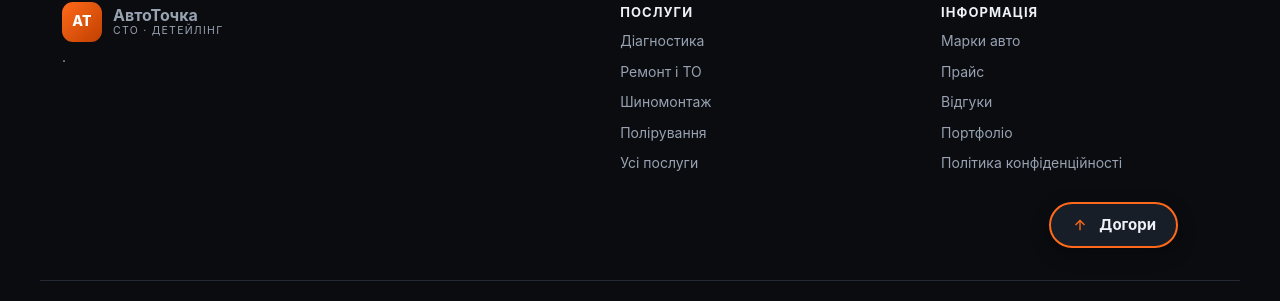
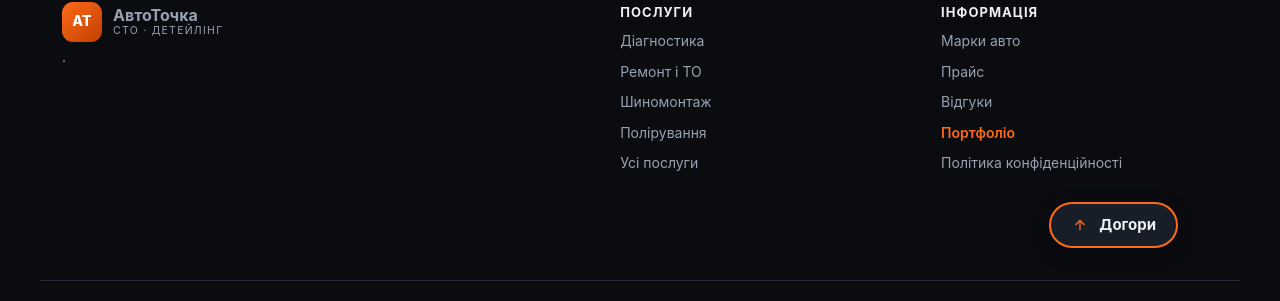
Before and after one commit to osillyt-web/sto-demo, a Python web app: template templates/index.html in a window 1280 px wide. Shown: the part 5871-6172 px from the top of the page. Run offline with Jinja, Linux system fonts and the light colour scheme; the template is opened without the code that fills it, so the values that code supplies are empty.

Commit message:
Головна: посилання на портфоліо в підвалі виділене постійно
- раніше оранжевий колір був лише при наведенні; тепер «Портфоліо»
  в колонці «Інформація» акцентне завжди (клас foot-link-accent)
- решта посилань підвалу лишилися сірими: виділення одне
- тести: 205 PASS (+1 перевірка класу в підвалі)
- W3C Nu: 20 сторінок 0/0; axe: 18 прогонів, 0 порушень

```diff
--- a/static/style.css
+++ b/static/style.css
@@ -426,6 +426,9 @@ textarea{resize:vertical}
 .foot-inner > div{display:grid;gap:8px;font-size:14px;color:var(--muted);align-content:start}
 .foot-inner > div > b{color:var(--text);font-size:13px;text-transform:uppercase;letter-spacing:.08em}
 .foot-inner a:hover{color:var(--accent)}
+/* Портфоліо виділене постійно: це вхід у наші роботи, а не пункт послуг СТО */
+.foot-inner a.foot-link-accent{color:var(--accent);font-weight:600}
+.foot-inner a.foot-link-accent:hover{text-decoration:underline}
 .foot-bottom{display:flex;justify-content:space-between;gap:16px;font-size:12.5px;color:var(--muted);
   border-top:1px solid var(--line);margin-top:32px;padding-top:18px}
 
--- a/templates/index.html
+++ b/templates/index.html
@@ -440,7 +440,7 @@
       <a href="/brands">Марки авто</a>
       <a href="#prices">Прайс</a>
       <a href="#reviews">Відгуки</a>
-      <a href="/cases">Портфоліо</a>
+      <a class="foot-link-accent" href="/cases">Портфоліо</a>
       <a href="/privacy">Політика конфіденційності</a>
     </div>
   </div>
--- a/test_flow.py
+++ b/test_flow.py
@@ -724,6 +724,9 @@ check("тарифи: є порівняння з WordPress", 'id="vs-wp"' in pr a
 check("тарифи: у порівнянні п'ять рядків", pr.count('<th scope="row">') == 5, pr.count('<th scope="row">'))
 check("тарифи: джерело даних про уразливості вказано",
       "Patchstack" in pr and "Wordfence" in pr)
+_home = get("/")[1]
+check("головна: посилання на портфоліо в підвалі виділене",
+      'class="foot-link-accent" href="/cases"' in _home)
 check("тарифи: сторінка є в карті сайту", "/pricing" in get("/sitemap.xml")[1])
 check("портфоліо: посилання на тарифи в меню", 'href="/pricing"' in get("/cases")[1])
 
```
Also changed, not shown: shots/170_footer.png (added), shots/171_footer_accent.png (added), shots/172_footer_only.png (added).
